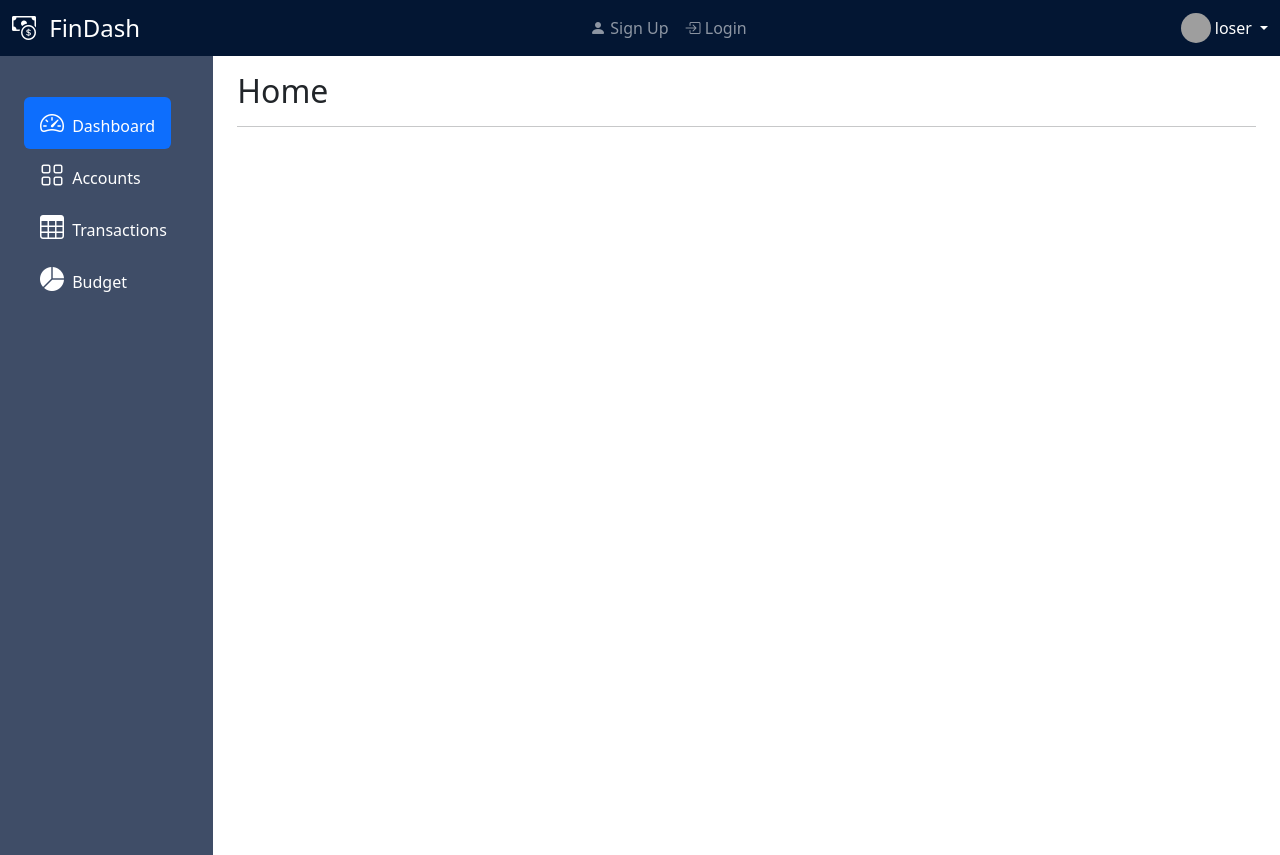
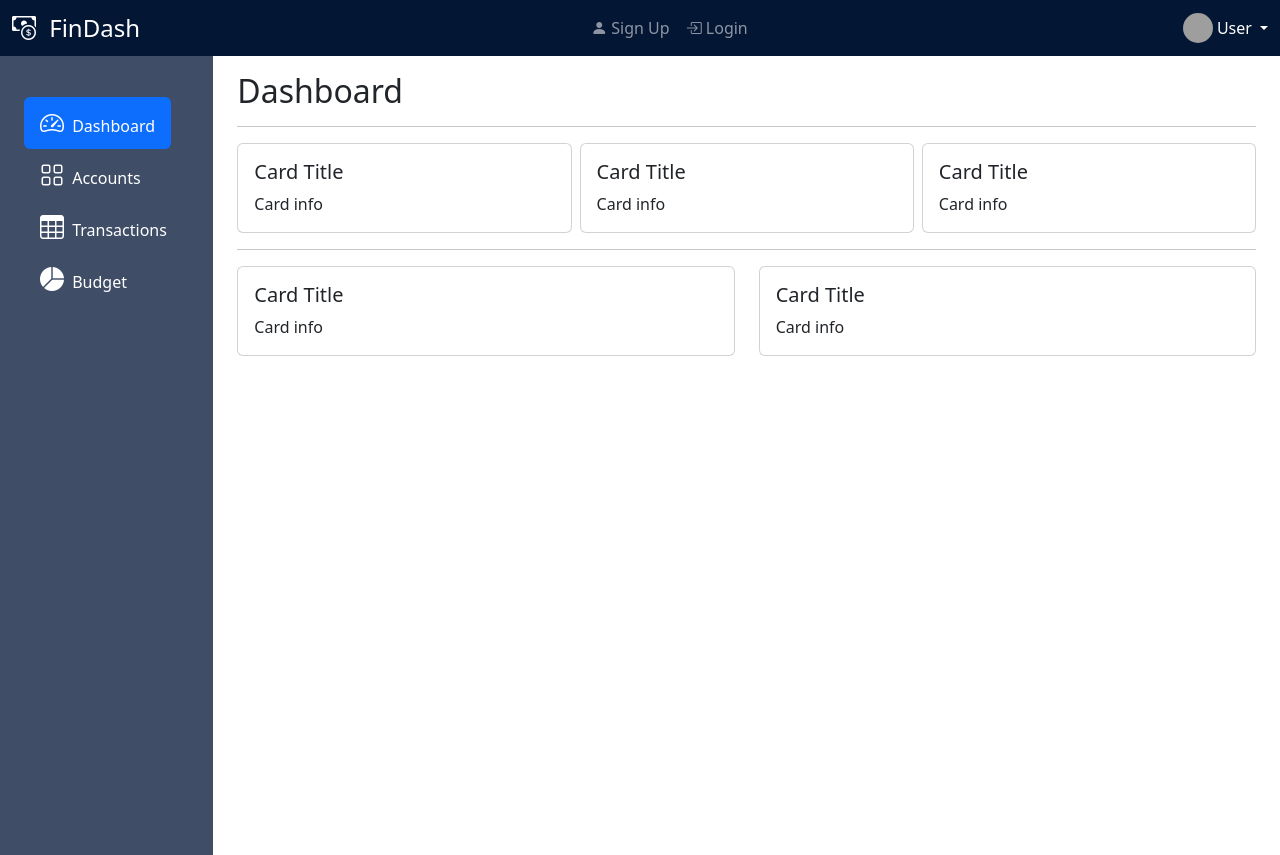
Before and after one commit to isobelmorales/findash, a Django app: page / in a window 1280 px wide. Shown: the top 855 px of the page. Run offline with Django 4.2, Linux system fonts and the light colour scheme; grey boxes are pictures that could not be loaded.

Commit message:
updates dashboard page

```diff
--- a/main_app/templates/home.html
+++ b/main_app/templates/home.html
@@ -30,6 +30,51 @@
 {% endblock %}
 
 {% block content %}
-    <h2>Home</h2>
+    <h2>Dashboard</h2>
     <hr>
+    <div class="row row-cols-1 row-cols-md-3 g-2">
+        <div class="col">
+            <div class="card">
+                <div class="card-body">
+                    <h5 class="card-title">Card Title</h5>
+                    <p class="card-text">Card info</p>
+                </div>
+            </div>
+        </div>
+        <div class="col">
+            <div class="card">
+                <div class="card-body">
+                    <h5 class="card-title">Card Title</h5>
+                    <p class="card-text">Card info</p>
+                </div>
+            </div>
+        </div>
+        <div class="col">
+            <div class="card">
+                <div class="card-body">
+                    <h5 class="card-title">Card Title</h5>
+                    <p class="card-text">Card info</p>
+                </div>
+            </div>
+        </div>
+    </div>
+    <hr>
+    <div class="row row-cols-1 row-cols-md-2 g-4">
+        <div class="col">
+            <div class="card">
+                <div class="card-body">
+                    <h5 class="card-title">Card Title</h5>
+                    <p class="card-text">Card info</p>
+                </div>
+            </div>
+        </div>
+        <div class="col">
+            <div class="card">
+                <div class="card-body">
+                    <h5 class="card-title">Card Title</h5>
+                    <p class="card-text">Card info</p>
+                </div>
+            </div>
+        </div>
+    </div>
 {% endblock %}
--- a/main_app/templates/main_app/navbar.html
+++ b/main_app/templates/main_app/navbar.html
@@ -24,12 +24,12 @@
         <div class="dropdown">
             <a href="#" class="d-flex align-items-center text-white text-decoration-none dropdown-toggle" id="dropdownUser1" data-bs-toggle="dropdown" aria-expanded="false">
                 <img src="https://github.com/mdo.png" alt="hugenerd" width="30" height="30" class="rounded-circle">
-                <span class="d-none d-sm-inline mx-1">loser</span>
+                <span class="d-none d-sm-inline mx-1">User</span>
             </a>
             <ul class="dropdown-menu dropdown-menu-dark text-small shadow" aria-labelledby="dropdownUser1">
-                <li><a class="dropdown-item" href="#">New project...</a></li>
+                <li><a class="dropdown-item" href="#">New transaction</a></li>
                 <li><a class="dropdown-item" href="#">Settings</a></li>
-                <li><a class="dropdown-item" href="#">Profile</a></li>
+                <li><a class="dropdown-item" href="#">Change Password</a></li>
                 <li>
                     <hr class="dropdown-divider">
                 </li>
```
Also changed, not shown: README.md.
